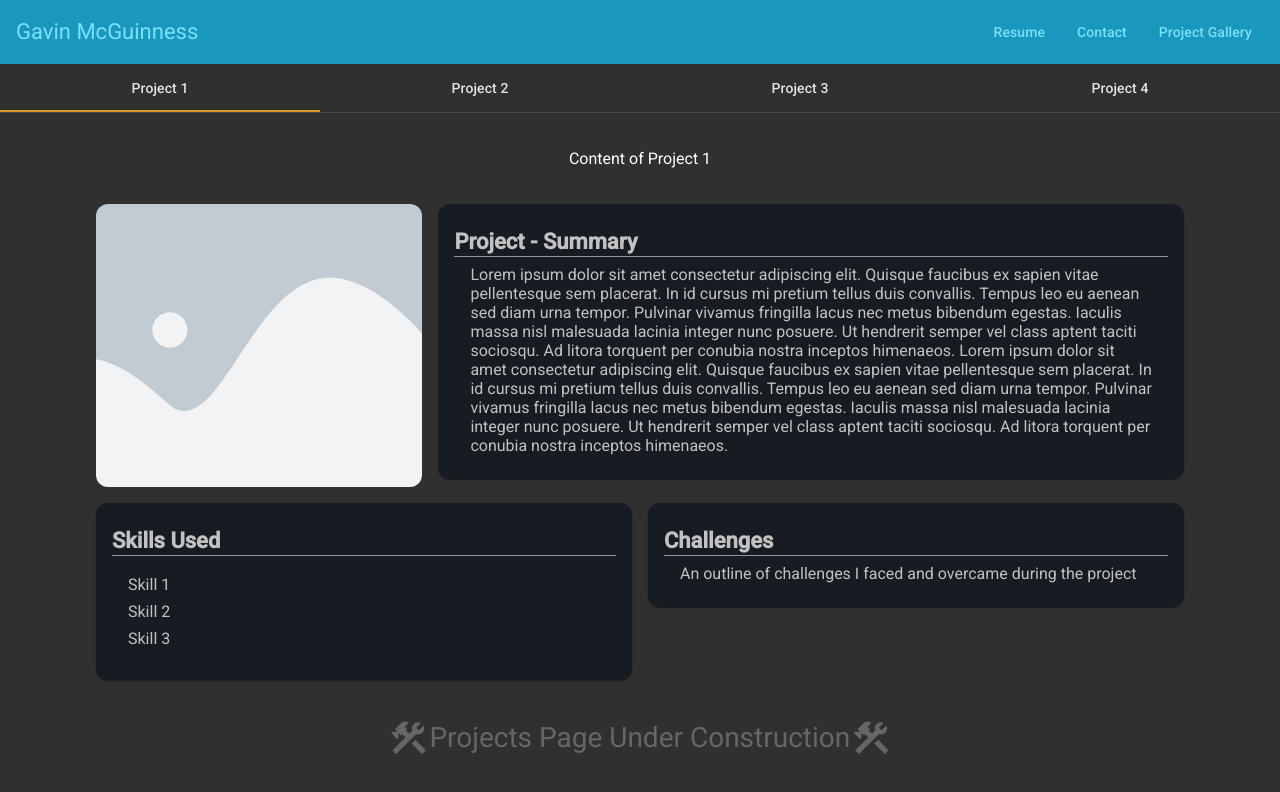
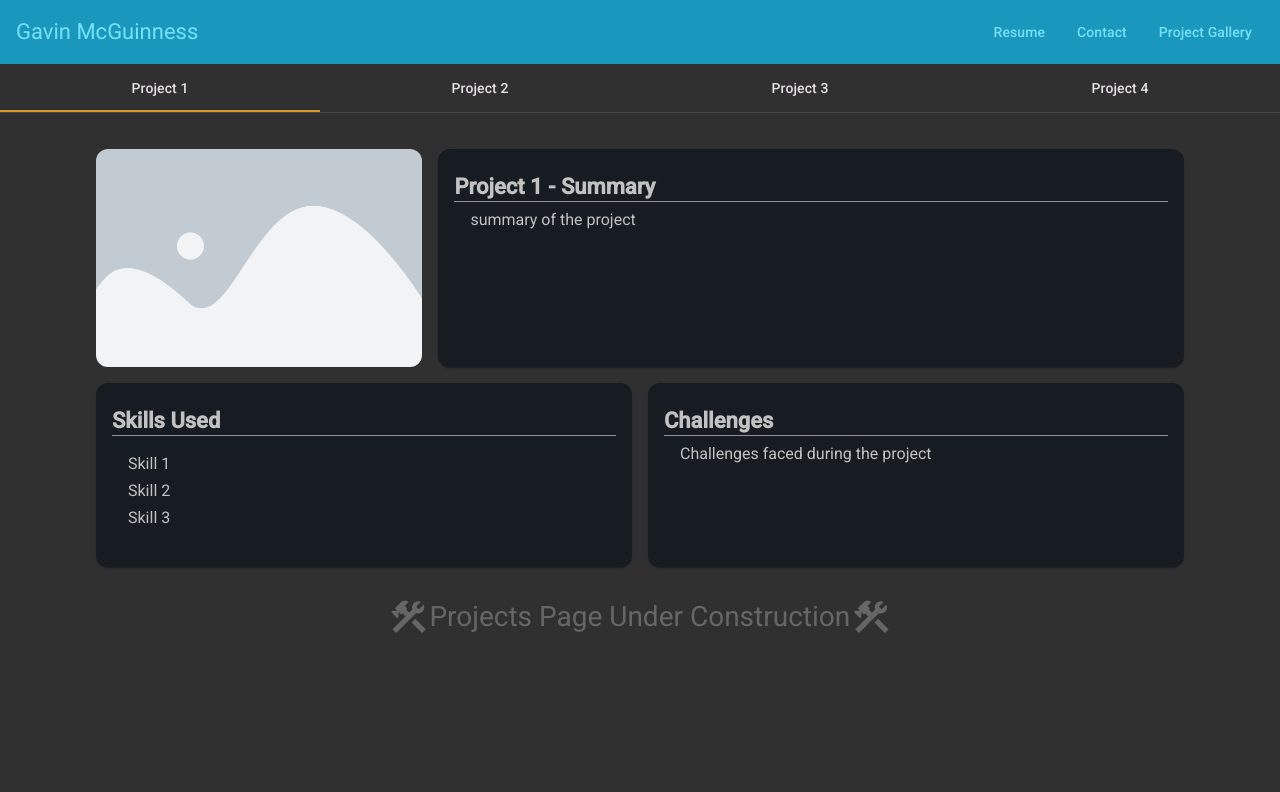
Before and after one commit to Gavin-10/resume-new, an Angular app in the folder resume-front-end/: page /projects in a window 1280 px wide. Shown: the top 792 px of the page. Built offline with nearby package versions, Linux system fonts and the light colour scheme.

Commit message:
Project page updates
Project page now pulls data from json, signals update to project info
for reactive rendering

```diff
--- /dev/null
+++ b/resume-front-end/src/app/Resources/projects/projects.json
@@ -0,0 +1,42 @@
+[
+    {
+        "title": "Project 1",
+        "image": "placeholder.webp",
+        "summary": {
+            "title": "Project 1 - Summary",
+            "content": "summary of the project"
+        },
+        "skills": ["Skill 1", "Skill 2", "Skill 3"],
+        "challenges": "Challenges faced during the project"
+    },
+    {
+        "title": "Project 2",
+        "image": "placeholder.webp",
+        "summary": {
+            "title": "Project 2 - Summary",
+            "content": "summary of the project"
+        },
+        "skills": ["Skill 1", "Skill 2", "Skill 3"],
+        "challenges": "Challenges faced during the project"
+    },
+    {
+        "title": "Project 3",
+        "image": "placeholder.webp",
+        "summary": {
+            "title": "Project 3 - Summary",
+            "content": "summary of the project"
+        },
+        "skills": ["Skill 1", "Skill 2", "Skill 3"],
+        "challenges": "Challenges faced during the project"
+    },
+    {
+        "title": "Project 4",
+        "image": "placeholder.webp",
+        "summary": {
+            "title": "Project 4 - Summary",
+            "content": "summary of the project"
+        },
+        "skills": ["Skill 1", "Skill 2", "Skill 3"],
+        "challenges": "Challenges faced during the project"
+    }
+]
--- a/resume-front-end/src/app/components/project-info/project-info.component.html
+++ b/resume-front-end/src/app/components/project-info/project-info.component.html
@@ -1,23 +1,21 @@
 <div class="container darker-text">
     <div class="project-container">
-        <img src="placeholder.webp" alt="image"/>
+        <img [src]="projectData().image" alt="image"/>
 
         <div class="project-summary">
-            <app-site-card title="Project - Summary" horizontal="true" maxHeight="true">
-                Lorem ipsum dolor sit amet consectetur adipiscing elit. Quisque faucibus ex sapien vitae pellentesque sem placerat. In id cursus mi pretium tellus duis convallis. Tempus leo eu aenean sed diam urna tempor. Pulvinar vivamus fringilla lacus nec metus bibendum egestas. Iaculis massa nisl malesuada lacinia integer nunc posuere. Ut hendrerit semper vel class aptent taciti sociosqu. Ad litora torquent per conubia nostra inceptos himenaeos.
-
-                Lorem ipsum dolor sit amet consectetur adipiscing elit. Quisque faucibus ex sapien vitae pellentesque sem placerat. In id cursus mi pretium tellus duis convallis. Tempus leo eu aenean sed diam urna tempor. Pulvinar vivamus fringilla lacus nec metus bibendum egestas. Iaculis massa nisl malesuada lacinia integer nunc posuere. Ut hendrerit semper vel class aptent taciti sociosqu. Ad litora torquent per conubia nostra inceptos himenaeos.
+            <app-site-card [title]="projectData().summary.title" horizontal="true" maxHeight="true">
+                {{projectData().summary.content}}
             </app-site-card>
         </div>
     </div>
 
     <div class="project-detail">
         <app-site-card title="Skills Used" class="detail-one" maxHeight="true">
-            <app-site-list [items]="fakeItems"/>
+            <app-site-list [items]="projectData().skills"/>
         </app-site-card>
 
         <app-site-card title="Challenges" class="detail-two" maxHeight="true">
-            An outline of challenges I faced and overcame during the project
+            {{projectData().challenges}}
         </app-site-card>
     </div>
 </div>
--- a/resume-front-end/src/app/components/project-info/project-info.component.scss
+++ b/resume-front-end/src/app/components/project-info/project-info.component.scss
@@ -25,6 +25,7 @@ img {
 }
 
 .project-summary {
+    width: 100%;
     @extend .margin-left;
 
     @media (max-width: breakpoints.$mobile-size) {
--- a/resume-front-end/src/app/components/project-info/project-info.component.ts
+++ b/resume-front-end/src/app/components/project-info/project-info.component.ts
@@ -1,9 +1,11 @@
-import { Component } from '@angular/core';
+import { Component, input } from '@angular/core';
 
 import { MatCardModule } from '@angular/material/card';
 
 import { SiteCardComponent } from '../site-card/site-card.component';
 import { SiteListComponent } from '../site-list/site-list.component';
+
+import { ProjectInterface } from '../../interfaces/project-interface';
 
 @Component({
   selector: 'app-project-info',
@@ -12,5 +14,6 @@ import { SiteListComponent } from '../site-list/site-list.component';
   styleUrl: './project-info.component.scss'
 })
 export class ProjectInfoComponent {
-  fakeItems = ["Skill 1", "Skill 2", "Skill 3"];
+  projectData = input.required<ProjectInterface>();
+
 }
--- a/resume-front-end/src/app/components/site-card/site-card.component.scss
+++ b/resume-front-end/src/app/components/site-card/site-card.component.scss
@@ -1,5 +1,9 @@
 @use '../../styles/helpers';
 @use '../../styles/colors';
+
+mat-card {
+    height: 100%;
+}
 
 .primary {
     background-color: colors.$primary-dark-text;
--- a/resume-front-end/src/app/interfaces/list-interface.ts
+++ b/resume-front-end/src/app/interfaces/list-interface.ts
@@ -1,7 +1,7 @@
 
 
 export interface ListInterface {
-    title: string;
+    title?: string;
     subtitle?: string;
     items: string[];
 }
--- a/resume-front-end/src/app/interfaces/project-interface.ts
+++ b/resume-front-end/src/app/interfaces/project-interface.ts
@@ -1,2 +1,8 @@
+import { CardInterface } from "./card-interface";
 export interface ProjectInterface {
+    title: string
+    image: string
+    summary: CardInterface
+    skills: string[]
+    challenges: string
 }
--- a/resume-front-end/src/app/pages/projects/projects.component.html
+++ b/resume-front-end/src/app/pages/projects/projects.component.html
@@ -1,17 +1,13 @@
 
 <nav mat-tab-nav-bar [tabPanel]="tabPanel">
-  @for (link of links; track link) {
-    <a mat-tab-link (click)="activeLink = link" [active]="activeLink == link">{{link}}</a>
+  @for (link of projectData; track link) {
+    <a mat-tab-link (click)="activeLink.set(link)" [active]="activeLink() == link">{{link.title}}</a>
   }
 </nav>
 <mat-tab-nav-panel #tabPanel></mat-tab-nav-panel>
 
-<div class="container simple-center extra-margin-top mobile-project-view">
-    Content of {{ activeLink }}
-</div>
-
 <div class="extra-margin-top">
-  <app-project-info />
+  <app-project-info [projectData]="this.activeLink()"/>
 </div>
 
 <div class="temp">
--- a/resume-front-end/src/app/pages/projects/projects.component.ts
+++ b/resume-front-end/src/app/pages/projects/projects.component.ts
@@ -1,9 +1,12 @@
-import { Component } from '@angular/core';
+import { Component, signal } from '@angular/core';
 
 import { MatTabsModule } from '@angular/material/tabs';
 import { MatIcon } from '@angular/material/icon';
 
 import { ProjectInfoComponent } from '../../components/project-info/project-info.component';
+
+import { ProjectInterface } from '../../interfaces/project-interface';
+import ProjectData from '../../Resources/projects/projects.json';
 
 @Component({
   selector: 'app-projects',
@@ -12,6 +15,6 @@ import { ProjectInfoComponent } from '../../components/project-info/project-info
   styleUrl: './projects.component.scss'
 })
 export class ProjectsComponent {
-  links = ['Project 1', 'Project 2', 'Project 3', 'Project 4'];
-  activeLink = this.links[0];
+  projectData: ProjectInterface[] = ProjectData;
+  activeLink = signal(this.projectData[0]);
 }
--- a/resume-front-end/src/app/pages/resume/resume.component.html
+++ b/resume-front-end/src/app/pages/resume/resume.component.html
@@ -11,13 +11,13 @@
     <app-site-card [title]="summary.title">{{summary.content}}</app-site-card>
     <app-site-card title="Experience">
         <div class="list-view">
-            <app-site-list class="experience-list" *ngFor="let item of experience" [title]="item.title" [subtitle]="item.subtitle!" [items]="item.items"/>
+            <app-site-list class="experience-list" *ngFor="let item of experience" [title]="item.title!" [subtitle]="item.subtitle!" [items]="item.items"/>
         </div>
     </app-site-card>
     <app-site-card [title]="aboutMe.title">{{aboutMe.content}}</app-site-card>
     <app-site-card title="Skills">
         <div class="list-view">
-            <app-site-list class="skill-list" *ngFor="let list of skills" [title]="list.title" [items]="list.items"></app-site-list>
+            <app-site-list class="skill-list" *ngFor="let list of skills" [title]="list.title!" [items]="list.items"></app-site-list>
         </div>
     </app-site-card>
 
```
